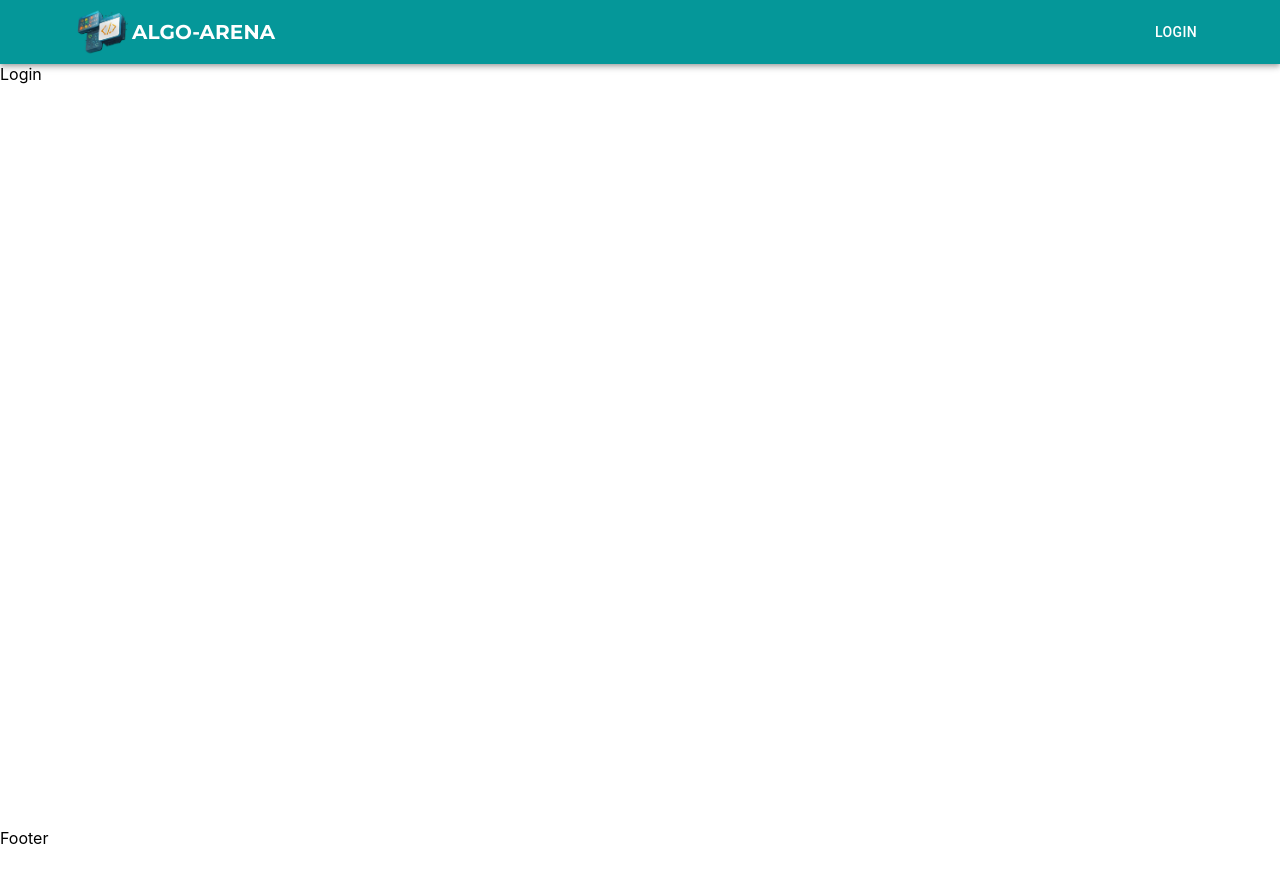
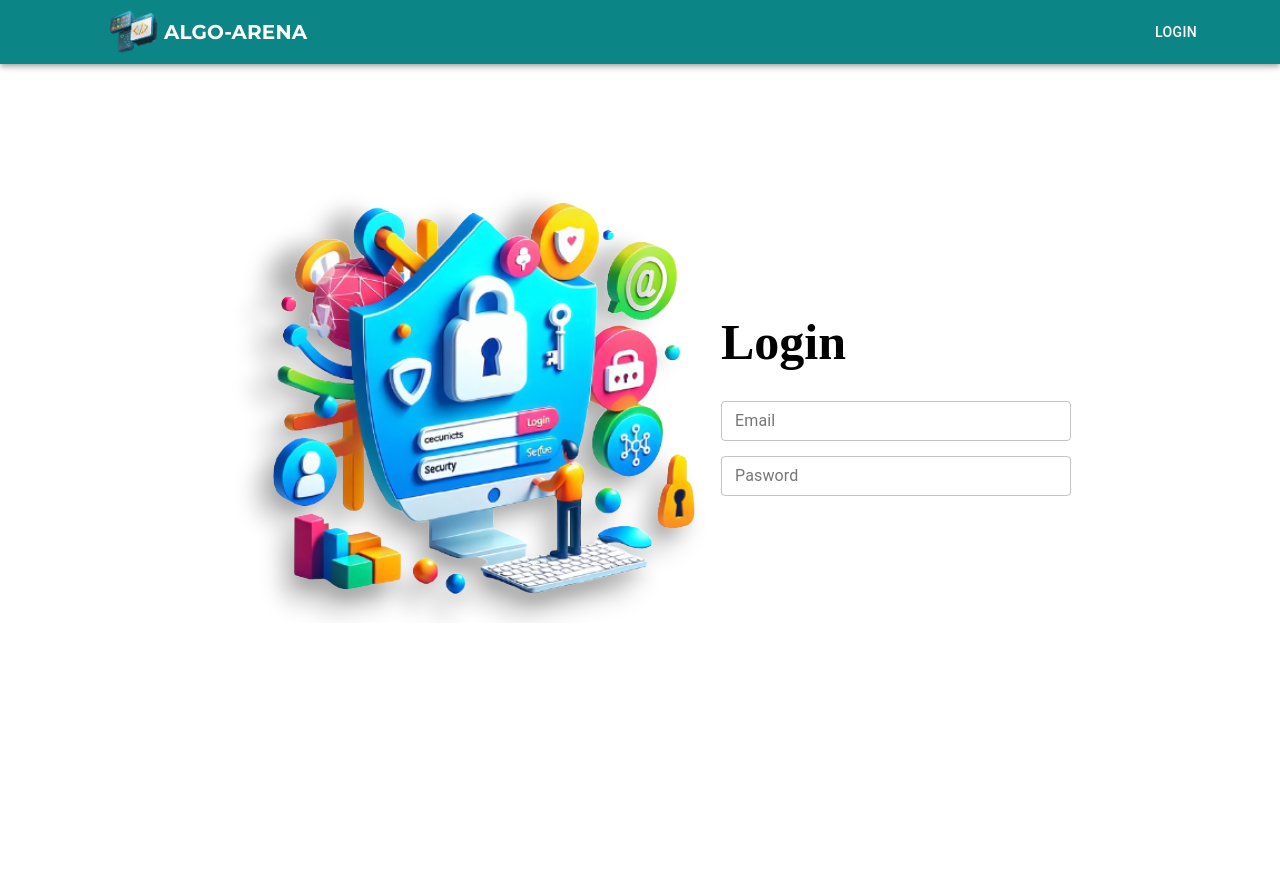
Before and after one commit to YashGadia/Algo-Arena, a React (Create React App) app in the folder frontend/: page /login in a window 1280 px wide. Shown: the top 882 px of the page. Before the commit the page ends 848 px from the top, so only its background shows below. Built offline with nearby package versions, Linux system fonts and the light colour scheme.

Commit message:
Updated Leetcode Scrapper's platform name to 'Leetcode' from 'LeetCode'

```diff
--- a/frontend/src/components/Header/Header.js
+++ b/frontend/src/components/Header/Header.js
@@ -22,10 +22,10 @@ const useStyles = makeStyles((theme) => ({
     cursor: 'pointer',
   },
   customAppbarColor: {
-    backgroundColor: 'rgb(5, 151, 153)',
+    backgroundColor: 'rgb(12, 133, 135)',
   },
   logo: {
-    marginLeft: theme.spacing(6),
+    marginLeft: theme.spacing(10),
     cursor: 'pointer',
     width: 60,
     height: 50,
--- /dev/null
+++ b/frontend/src/screens/LoginPage/LoginPage.css
@@ -0,0 +1,35 @@
+.loginContainer {
+    min-height: 85vh;
+    width: 100vw;
+    max-width: 100%;
+    display: flex;
+    align-items: center;
+    justify-content: center;
+}
+
+.leftimage {
+    width: 40%;
+    display: flex;
+    justify-content: center;
+    align-items: center;
+}
+
+.rightForm {
+    display: flex;
+    flex-direction: column;
+    gap: 30px;
+}
+
+.rightForm_Title {
+    font-family: 'Rubik';
+    font-weight: 700;
+    font-size: 50px;
+}
+
+.rightForm_Textfield {
+    display: flex;
+    flex-direction: column;
+    gap: 15px;
+    align-items: center;
+    justify-content: center;
+}
--- a/frontend/src/screens/LoginPage/LoginPage.js
+++ b/frontend/src/screens/LoginPage/LoginPage.js
@@ -1,11 +1,25 @@
-import React from 'react'
+import React from 'react';
+import TextField from '@material-ui/core/TextField';
+import LoginPageImage from '../../images/websiteImages/LoginPageImage.png';
+import './LoginPage.css';
 
 const LoginPage = () => {
   return (
-    <div>
-      Login
-    </div>
+      <div className="loginContainer">
+        <div className="leftimage">
+          <img src={LoginPageImage} alt='Login Page' style={{ objectFit: 'contain' }} />
+        </div>
+        <div className="rightForm">
+          <div className="rightForm_Title">
+            Login
+          </div>
+          <div className="rightForm_Textfield">
+            <TextField id="outlined-basic" label="Email" size="small" variant="outlined" style={{ width: 350 }} />
+            <TextField id="outlined-basic" label="Pasword" size="small" variant="outlined" style={{ width: 350 }} />
+          </div>
+        </div>
+      </div>
   )
 }
 
-export default LoginPage
+export default LoginPage;
```
Also changed, not shown: frontend/src/components/MainScreen/MainScreen.css (added, +35 -0 lines), frontend/src/components/MainScreen/MainScreen.js (added, +25 -0 lines), frontend/src/images/websiteImages/Icon.png, 1 other file (tests, documents, lock files or other folders).
